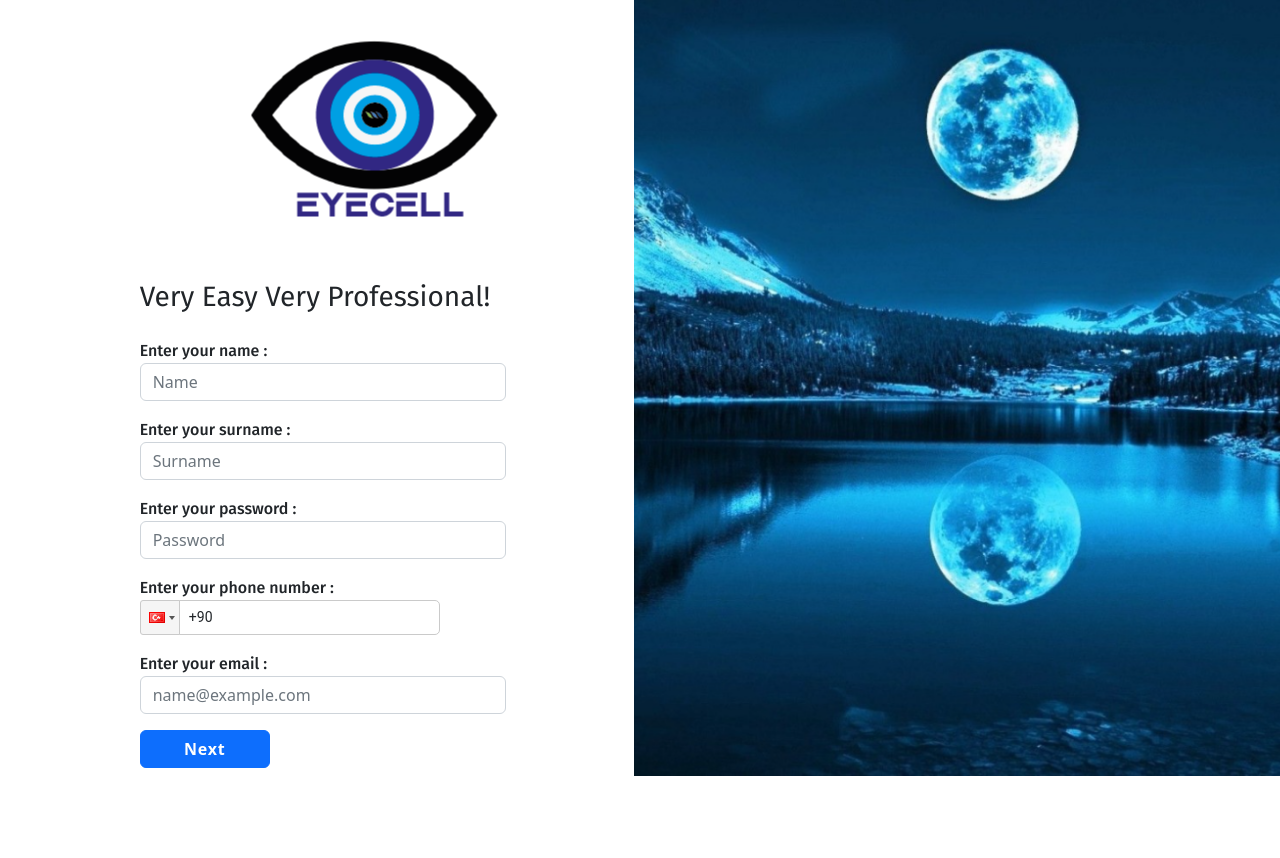
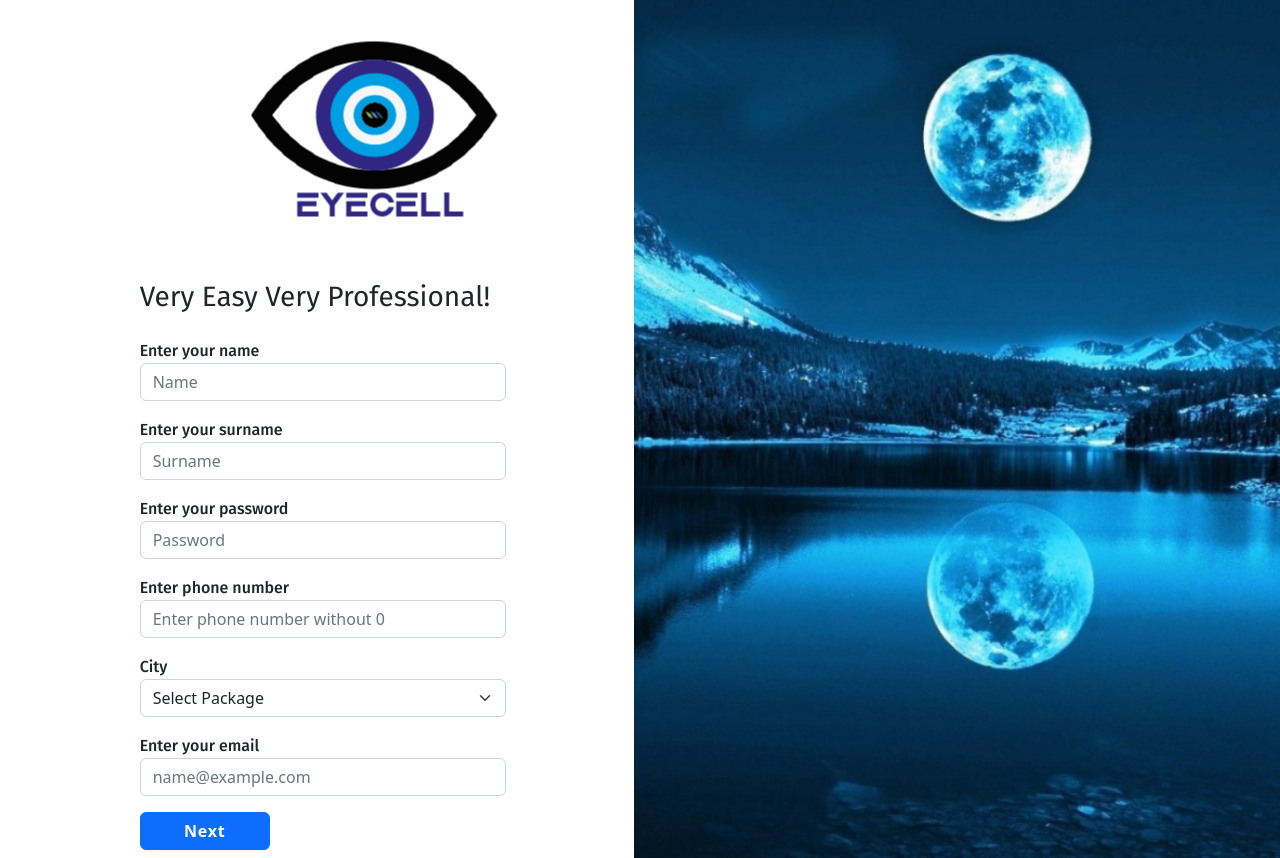
Before and after one commit to ulasdemir472/Eyecell, a React (Create React App) app: page /register in a window 1280 px wide. Before the commit the page ends 800 px from the top, so only its background shows below. Built offline with nearby package versions, Linux system fonts and the light colour scheme.

Commit message:
login ve reg ok

```diff
--- a/package.json
+++ b/package.json
@@ -6,6 +6,7 @@
     "@testing-library/jest-dom": "^5.16.5",
     "@testing-library/react": "^13.3.0",
     "@testing-library/user-event": "^13.5.0",
+    "axios": "^0.27.2",
     "bootstrap": "^5.2.0",
     "react": "^18.2.0",
     "react-dom": "^18.2.0",
--- a/src/App.css
+++ b/src/App.css
@@ -13,6 +13,8 @@
   background-position: center;
   margin-left: 250px;
 }
+
+
 
 .reg-container{
   margin-top: 50px;
@@ -77,6 +79,8 @@
   width:500px;
   height: 80vh;
   border-radius: 5%;
+  position: relative;
+  margin-left: 20px;
 }
 #header{
   color: white;
@@ -91,28 +95,50 @@
   border-radius: 5%;
   position: relative;
 }
+
+.info-dakika{
+  position: absolute;
+  top: 100px;
+  left: -120px;
+}
+#dakika,#internet,#sms{
+  color: #f3f3f3;
+}
+
+.info-internet{
+  position: absolute;
+  top: 280px;
+  left: -120px;
+}
+
+.info-sms{
+  position: absolute;
+  top: 460px;
+  left: -120px;
+}
+
+
 .date{
   width: 700px;
   height: 35vh;
   border-radius: 5%;
   position: absolute;
-  margin-left: 44.5rem;
+  margin-left: 43.3rem;
   margin-top: 300px;
 }
 
 #logo{
-  width: 130px;
-  height: 130px;
+  width: 120px;
+  height: 120px;
   position: absolute;
   align-self: flex-start;
-  margin-left: 530px;
+
 }
 
 .btn-light{
   position: absolute;
-  align-self: flex-start;
-  margin-top: 10px;
-  margin-left: 10px;
+  top: 30px;
+  left : 1400px;
 }
 
 .box .percent{
@@ -147,6 +173,8 @@
   stroke-dashoffset: calc(440 - (440 * 80) / 100);
   stroke: #03a9f4;
 }
+
+
 
 .box .percent .number{
   position: absolute;
--- a/src/Login.js
+++ b/src/Login.js
@@ -20,7 +20,7 @@ class Login extends React.Component {
       [name]: value,
     });
   };
-  validate() {
+  validate=()=> {
     let passwordError = "";
 
 
@@ -37,6 +37,7 @@ class Login extends React.Component {
   onSubmitHandler = (event) => {
     if(this.validate()){
       event.preventDefault();
+      this.componentDidMount();
       this.checkUser();
     }
   };
@@ -46,7 +47,7 @@ class Login extends React.Component {
   }
 
   getUser = () => {
-    fetch("http://34.140.158.254:8082/5513852246/nevarlan1")
+    fetch("http://34.140.158.254:8082/"+this.state.msisdn+"/"+this.state.password)
       .then((Response) => Response.json())
       .then((data) => this.setState({ users: data }));
   };
@@ -59,7 +60,7 @@ class Login extends React.Component {
   }
 
   navigateToInfo = () => {
-    window.location = window.location + "information";
+    window.location = window.location + "information"; //gerçek app için başına / eklenmeli
 
   }
 
--- a/src/Register.js
+++ b/src/Register.js
@@ -2,33 +2,32 @@ import React from "react";
 // import "./App.css";
 import "bootstrap/dist/css/bootstrap.min.css";
 import "bootstrap/dist/js/bootstrap.min.js";
-import PhoneInput from "react-phone-input-2";
 import "react-phone-input-2/lib/style.css";
 
-const defaultState = {
-  name: null,
-  phone:null,
-  email: null,
-  password: null,
+
+//http://34.140.158.254:8082/subs/register MSISDN=5523852246&email=Aydemir081%40gmail.com&name=efekan&packageId=1&password=nevarlan1&surname=aydemir
+
+class Register extends React.Component {
+  state = {
+    name: "",
+    msisdn: "",
+    email: "",
+    password: "",
+    package_id: "",
     nameError: null,
     emailError: null,
     passwordError: null,
   };
-class Register extends React.Component {
-  constructor() {
-    super();
-    this.state = defaultState;
-    this.handleInputChange = this.handleInputChange.bind(this);
-  }
-  handleInputChange(event) {
+
+  onChangeHandler = (event) => {
     const target = event.target;
     var value = target.value;
     const name = target.name;
     this.setState({
       [name]: value,
     });
-   }
-validate() {
+  };
+  validate = () => {
     let nameError = "";
     let emailError = "";
     let passwordError = "";
@@ -43,17 +42,47 @@ validate() {
       passwordError = "Password field is required";
     }
     if (emailError || nameError || passwordError) {
-    this.setState({ emailError,nameError, passwordError });
+      this.setState({ emailError, nameError, passwordError });
       return false;
     }
     return true;
+  };
+  onSubmitHandler = (event) => {
+    if (this.validate()) {
+      event.preventDefault();
     }
- submit() {
-   if (this.validate()) {
-     console.warn(this.state);
-     this.setState(defaultState);
+  };
+  //?MSISDN=5367085824&email=ulasdemir472%40gmail.com&name=ulas&packageId=1&password=1111&surname=demir
+
+
+
+
+  handleClick = () =>{
+    var jsonData = {
+      "msisdn": this.state.msisdn,
+      "email": this.state.email,
+      "name": this.state.name,
+      "packageId" : parseInt(this.state.package_id),
+      "password": this.state.password,
+      "surname": this.state.surname
     }
+    var formData = new FormData();
+    formData.append('json1', JSON.stringify(jsonData));
+
+
+    fetch('http://34.140.158.254:8082/subs/register?MSISDN='+this.state.msisdn+'&email='+this.state.email+'&name='+this.state.name+'&packageId='+this.state.package_id+'&password='+this.state.password+'&surname='+this.state.surname, {
+
+     method: 'POST',
+     headers:{"Content-Type": "application/json"},
+     mode: 'cors',
+
+
+     body: formData//JSON.stringify(this.jsonData) // body data type must match "Content-Type" header
+
+  }).then(()=>{window.location = window.location -"register";})
+
   }
+
   render() {
     return (
       <div className="App">
@@ -69,9 +98,9 @@ validate() {
                         Very Easy Very Professional!
                       </h3>
 
-                      <form>
+                      <form onSubmit={this.onSubmitHandler}>
                         <div class="form-check mb-3">
-                        <label for="name">Enter your name :</label>
+                          <label for="name">Enter your name</label>
                           <input
                             type="text"
                             className={
@@ -81,25 +110,25 @@ validate() {
                             id="name"
                             name="name"
                             placeholder="Name"
+                            onChange={this.onChangeHandler}
                           />
+                        </div>
 
-                        </div>
                         <div class="form-check mb-3">
-                        <label for="Surname">Enter your surname :</label>
+                          <label for="Surname">Enter your surname</label>
                           <input
                             type="text"
                             className={"form-control "}
-
                             id="surname"
                             name="surname"
                             placeholder="Surname"
+                            onChange={this.onChangeHandler}
                           />
-
                         </div>
 
                         <div class="form-check mb-3">
                           <label for="floatingPassword">
-                            Enter your password :
+                            Enter your password
                           </label>
                           <input
                             type="password"
@@ -110,8 +139,7 @@ validate() {
                             id="floatingPassword"
                             name="password"
                             placeholder="Password"
-                            value={this.state.password}
-                            onChange={this.handleInputChange}
+                            onChange={this.onChangeHandler}
                           />
 
                           <span className="text-danger">
@@ -120,19 +148,38 @@ validate() {
                         </div>
 
                         <div class="form-check mb-3">
-                        <label for="floatingInput">
-                            Enter your phone number :
-                          </label>
-                          <PhoneInput
-                            country={"tr"}
-                            name="phone"
-                            value={this.state.phone}
-                            onChange={(phone) => this.setState({ phone })}
+                          <label for="msisdn">Enter phone number</label>
+                          <input
+                            className="form-control"
+                            type="text"
+                            id="msisdn"
+                            name="msisdn"
+                            placeholder="Enter phone number without 0 "
+                            onChange={this.onChangeHandler}
                           />
+                        </div>
 
+                        <div class="form-check mb-3">
+                          <label for="city">City</label>
+                          <select
+                            class="form-select"
+                            name = "package_id"
+                            id="package_id"
+                            onChange={this.onChangeHandler}
+                          >
+                            <option selected>Select Package</option>
+                            <option value="1">EYECELL 3GB</option>
+                            <option value="2">EYECELL 5GB</option>
+                            <option value="3">EYECELL 7GB</option>
+                            <option value="4">EYECELL 10GB</option>
+                            <option value="5">LAVANTA</option>
+                            <option value="6">BİZONTELE 15GB</option>
+                          </select>
                         </div>
+                        <h3>{this.state.package_id}</h3>
+
                         <div class="form-check mb-3">
-                        <label for="floatingInput">Enter your email :</label>
+                          <label for="floatingInput">Enter your email</label>
                           <input
                             type="email"
                             className={
@@ -143,7 +190,7 @@ validate() {
                             name="email"
                             placeholder="name@example.com"
                             value={this.state.email}
-                            onChange={this.handleInputChange}
+                            onChange={this.onChangeHandler}
                           />
 
                           <span className="text-danger">
@@ -154,7 +201,7 @@ validate() {
                         <button
                           class="btn btn-primary btn-reg fw-bold mb-2 col-4"
                           type="button"
-                          onClick={() => this.submit()}
+                          onClick={this.handleClick}
                         >
                           Next
                         </button>
```
Also changed, not shown: src/Information.js (+51 -24 lines), src/images/logo_final_1.png (added), 1 other file (tests, documents, lock files or other folders). Lines whose indentation alone changed are shown as unchanged.
